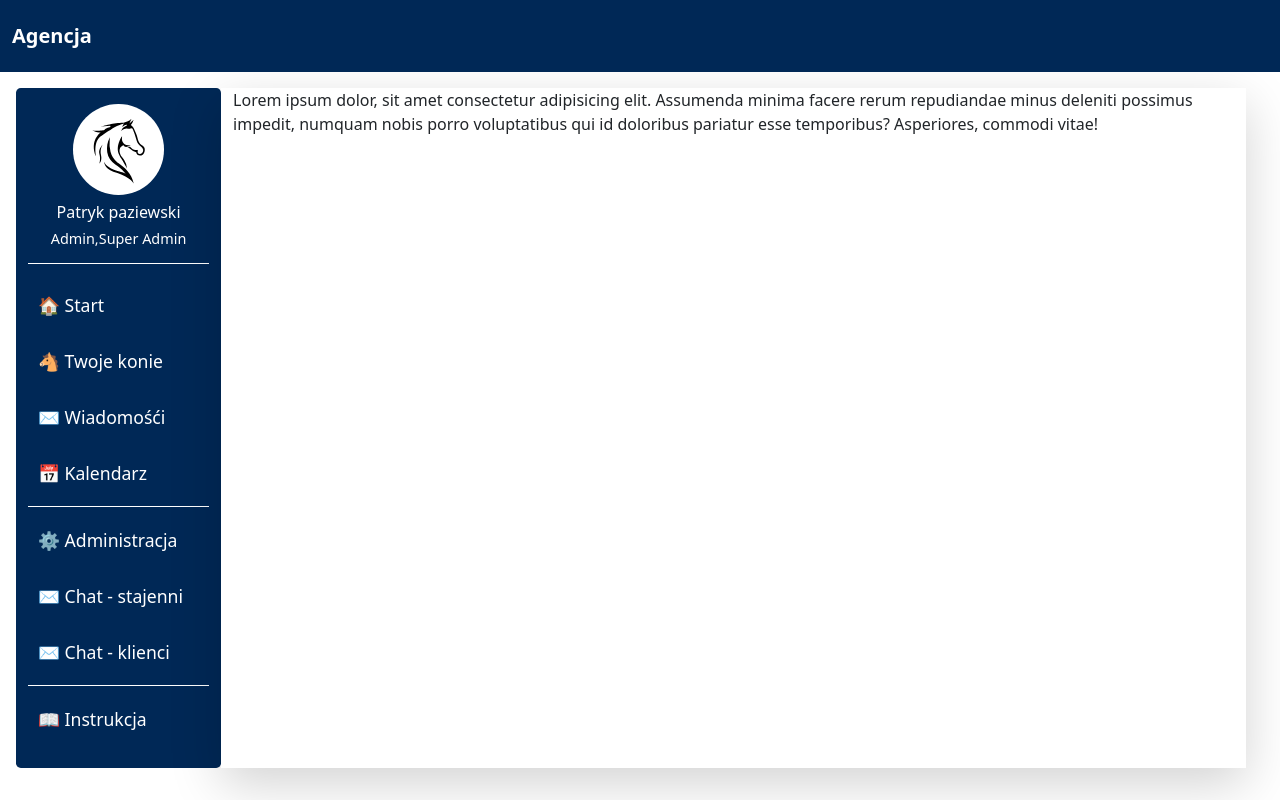
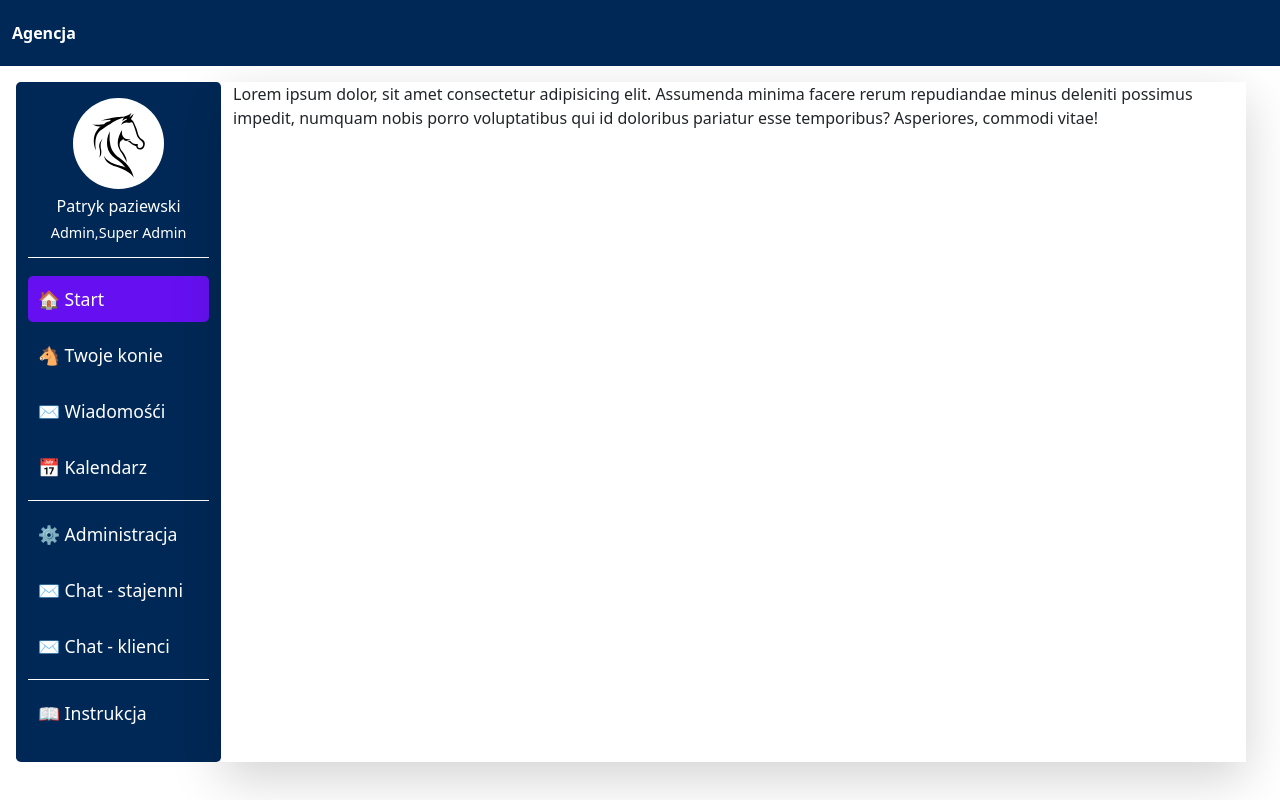
Before and after one commit to llgor34/AgencyManagment, an Angular app in the folder ClientApp/: page /home in a window 1280 px wide. Built offline with nearby package versions, Linux system fonts and the light colour scheme.

Commit message:
Added routerLink and some css for layout component

```diff
--- a/ClientApp/src/app/components/layout/layout.component.css
+++ b/ClientApp/src/app/components/layout/layout.component.css
@@ -45,7 +45,14 @@ ul li {
   transition: 0.3s;
 }
 
-ul li:hover {
+ul li:hover,
+ul li.active {
   background-color: #6610f2;
   cursor: pointer;
 }
+
+a {
+  font-size: inherit;
+  color: inherit;
+  text-decoration: inherit;
+}
--- a/ClientApp/src/app/components/layout/layout.component.html
+++ b/ClientApp/src/app/components/layout/layout.component.html
@@ -1,6 +1,6 @@
 <nav class="navbar navbar-expand-lg navbar-dark py-3 fw-bold">
   <div class="container-fluid">
-    <a class="navbar-brand" href="#">Agencja</a>
+    <a class="navbar-brand" routerLink="/login">Agencja</a>
   </div>
 </nav>
 
@@ -21,7 +21,7 @@
       </div>
 
       <ul class="flex-grow-1 d-flex flex-column justify-content-evenly w-100">
-        <li>🏠 Start</li>
+        <li routerLinkActive="active"><a routerLink="/home">🏠 Start</a></li>
         <li>🐴 Twoje konie</li>
         <li>✉ Wiadomośći</li>
         <li>📅 Kalendarz</li>
```
